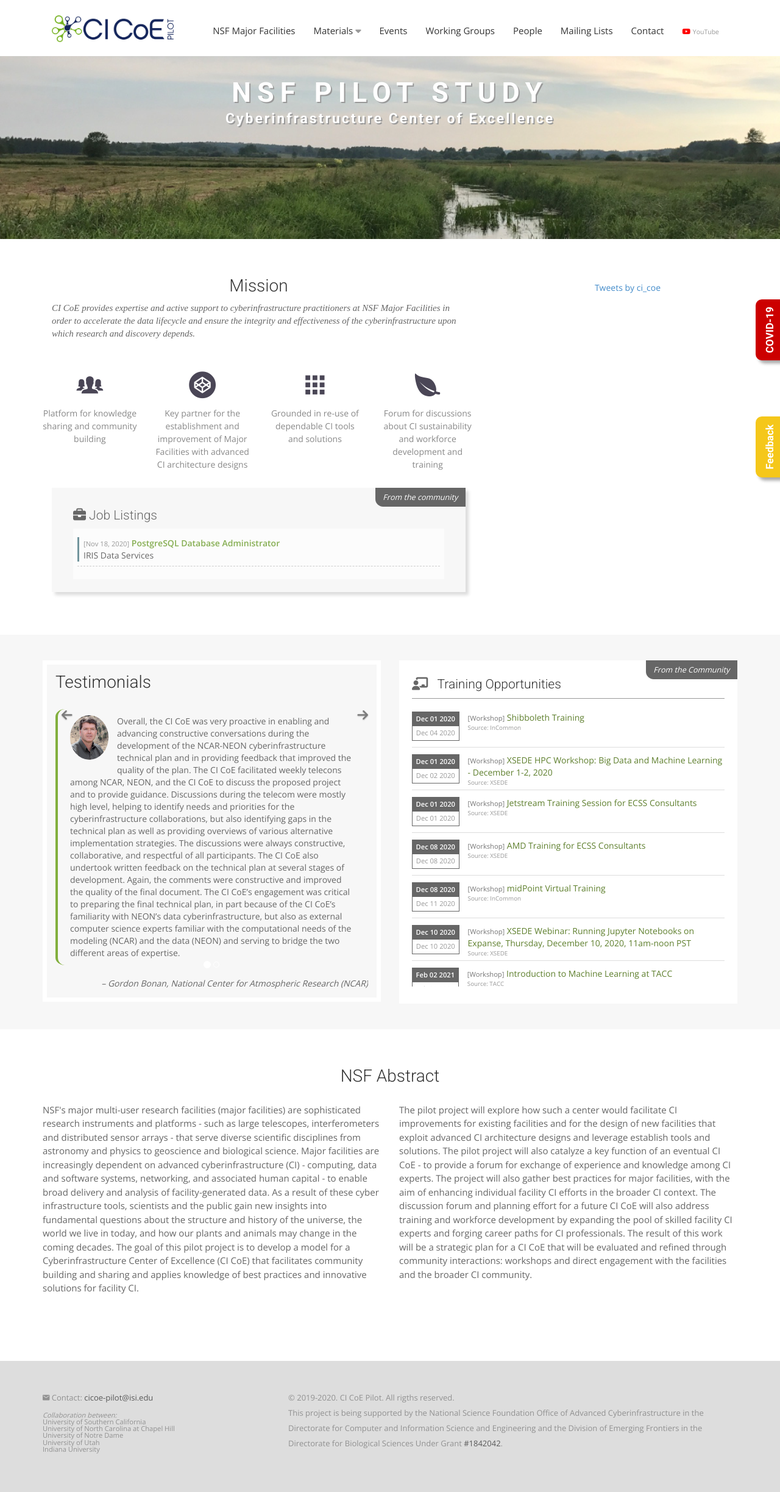
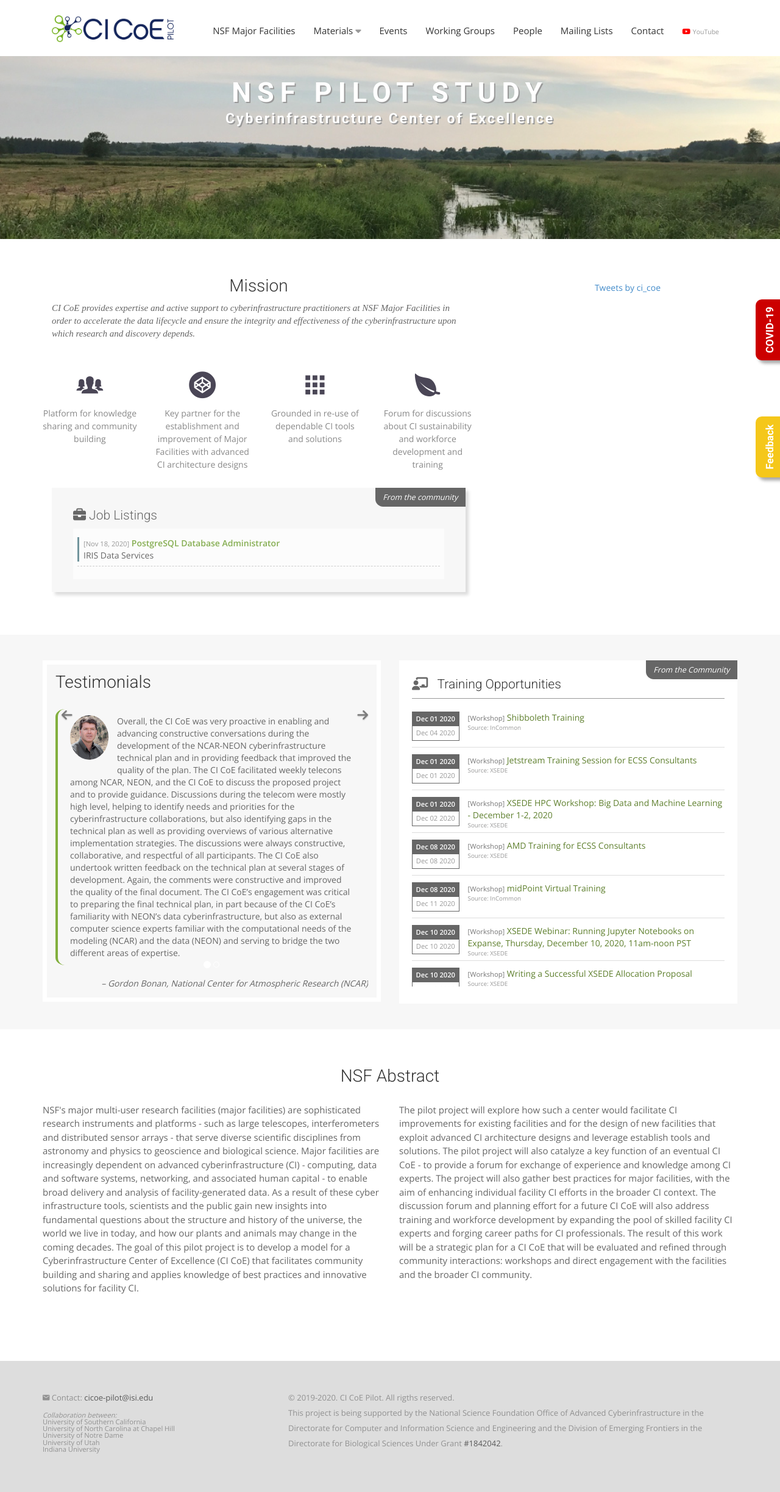
Before and after one commit to cicoe/cicoe.github.io, a Jekyll site: the page built from index.html, in a window 1280 px wide. Shown: the whole page at 61% size. Built offline with Jekyll 4.4.1, drawn with Linux system fonts in a browser that asks for light colours; nearby versions of some CDN libraries; some web fonts are replaced; comment, search, counter and statistics services are not loaded.

Commit message:
updated training events

```diff
--- a/_data/training_opportunities.yml
+++ b/_data/training_opportunities.yml
@@ -6,19 +6,19 @@
   title: Shibboleth Training
   website: "https://incommon.org/academy/shibboleth/"
 - categroy: Workshop
+  end_date: December 01, 2020
+  source: XSEDE
+  start_date: December 01, 2020
+  time: ''
+  title: Jetstream Training Session for ECSS Consultants
+  website: "https://www.xsede.org/web/xup/course-calendar/-/training-user/class/2234/session/3895/register"
+- categroy: Workshop
   end_date: December 02, 2020
   source: XSEDE
   start_date: December 01, 2020
   time: ''
   title: 'XSEDE HPC Workshop: Big Data and Machine Learning - December 1-2, 2020'
   website: "https://www.xsede.org/web/xup/course-calendar/-/training-user/class/2236/session/3897/register"
-- categroy: Workshop
-  end_date: December 01, 2020
-  source: XSEDE
-  start_date: December 01, 2020
-  time: ''
-  title: Jetstream Training Session for ECSS Consultants
-  website: "https://www.xsede.org/web/xup/course-calendar/-/training-user/class/2234/session/3895/register"
 - categroy: Workshop
   end_date: December 08, 2020
   source: XSEDE
@@ -41,6 +41,13 @@
   title: 'XSEDE Webinar: Running Jupyter Notebooks on Expanse, Thursday, December
     10, 2020, 11am-noon PST'
   website: "https://www.xsede.org/web/xup/course-calendar/-/training-user/class/2200/session/3861/register"
+- categroy: Workshop
+  end_date: December 10, 2020
+  source: XSEDE
+  start_date: December 10, 2020
+  time: ''
+  title: Writing a Successful XSEDE Allocation Proposal
+  website: "https://www.xsede.org/web/xup/course-calendar/-/training-user/class/594/session/3898/register"
 - categroy: Workshop
   end_date: February 02, 2021
   source: TACC
```
